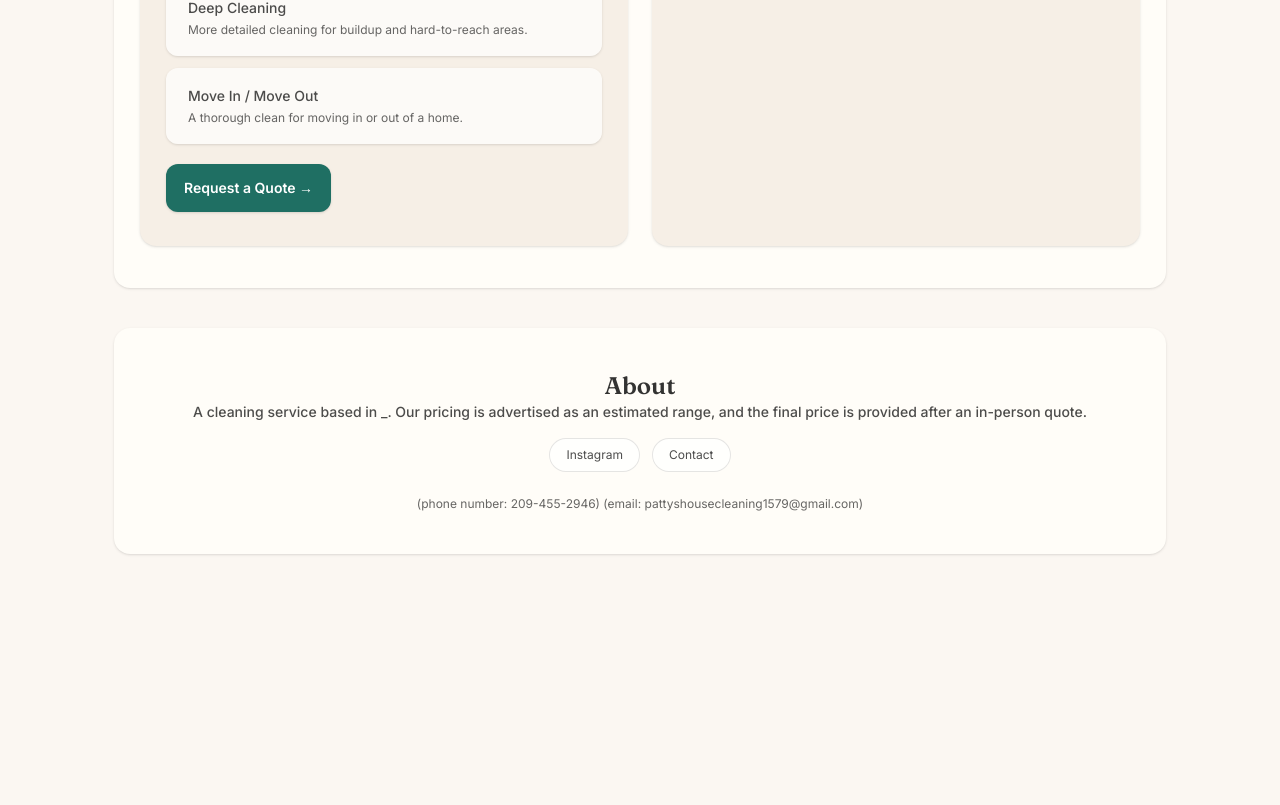
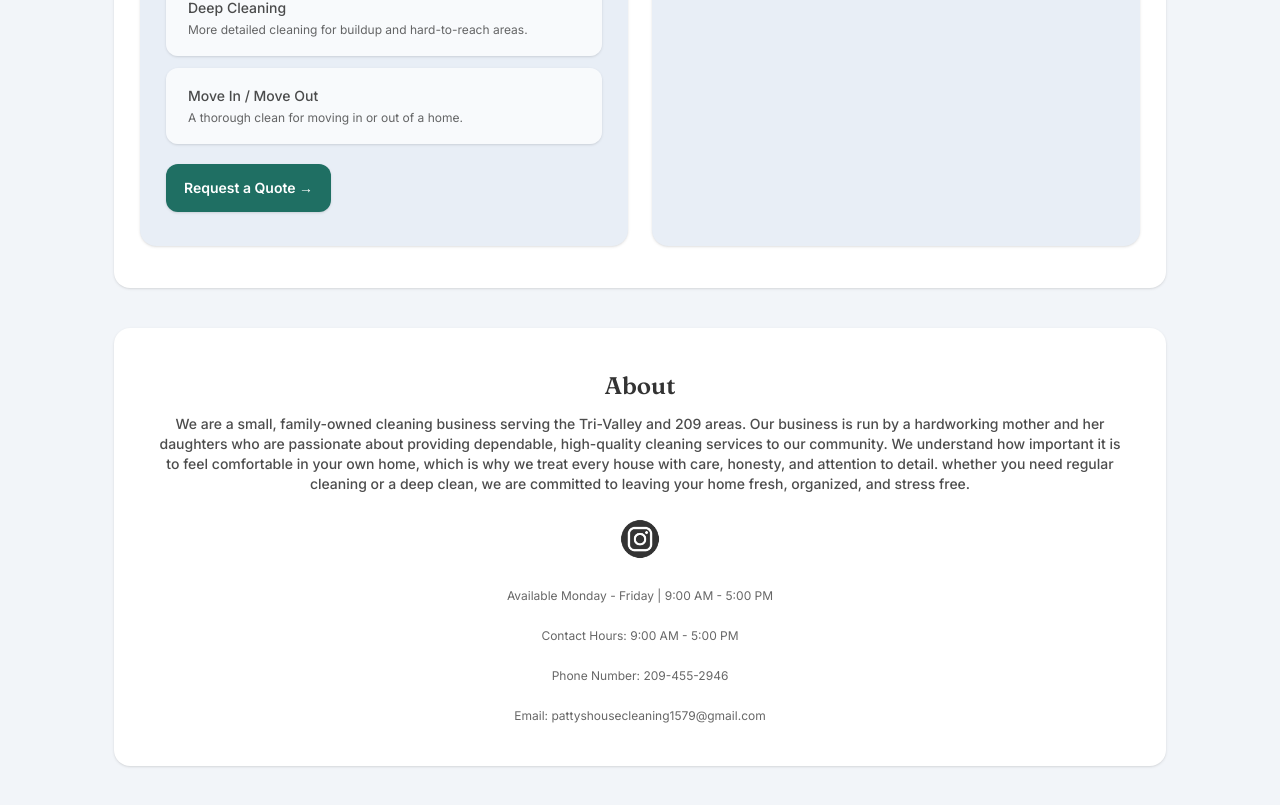
Before and after one commit to Ohcanorof/cleaning-website, a Next.js app: page / in a window 1280 px wide. Shown: the part 663-1468 px from the top of the page. Before the commit the page ends 1283 px from the top, so only its background shows below. Built offline with nearby package versions, Linux system fonts and the light colour scheme.

Commit message:
added insta logo, changed the color pallatte to something more cool/clean looking, as well as added the requested About section.

```diff
--- a/app/globals.css
+++ b/app/globals.css
@@ -2,11 +2,20 @@
 
 :root {
   /* Warm minimal palette */
-  --background: #fbf7f2;
+ /* --background: #fbf7f2;
   --foreground: #161616;
 
   --card: #fffdf8;
   --card-muted: #f6efe6;
+  --accent: #1f6f63;
+  --accent-foreground: #ffffff;
+*/
+  --background: #f2f5f9;
+  --foreground: #0f172a;
+
+  --card: #ffffff;
+  --card-muted: #e8eef6;
+
   --accent: #1f6f63;
   --accent-foreground: #ffffff;
 }
--- a/app/page.tsx
+++ b/app/page.tsx
@@ -1,4 +1,5 @@
 import Link from "next/link";
+import Image from "next/image";
 
 export default function HomePage(){
   return (
@@ -66,7 +67,7 @@ export default function HomePage(){
                 </div>
 
                 <div className="mx-auto mt-4 max-w-2xl text-center text-sm leading-relaxed text-white/90 sm:text-base">
-                  Pricing is advertised as an estimated range. Final pricing is confirmed after an in-person quote.
+                  Pricing is advertised as an estimated range, prices may vary case by case. Final pricing is confirmed after an in-person quote.
                 </div>
               </div>
             </div>
@@ -122,35 +123,55 @@ export default function HomePage(){
           {/* About / links */}
           <section
             id="about"
-            className="mt-10 rounded-2xl border-2 border-transparent bg-[color:var(--card)] px-6 py-10 text-center shadow-sm"
+            className="mt-10 rounded-2xl border-2 border-transparent bg-[color:var(--card)] px-10 py-10 text-center shadow-sm"
           >
             <div className="font-display text-2xl font-semibold text-black/80">About</div>
 
-            <div className="text-sm text-black/70 font-medium">
-              A cleaning service based in _. Our pricing is advertised as an estimated range, and the final price is provided after an in-person quote.
+            <div className="mt-3 text-sm text-black/70 font-medium">
+              We are a small, family-owned cleaning business serving the Tri-Valley and 209
+              areas. Our business is run by a hardworking mother and her daughters who are
+              passionate about providing dependable, high-quality cleaning services to our community.
+              We understand how important it is to feel comfortable in your own home, which is why we treat every house with care, honesty, and attention to detail. whether
+              you need regular cleaning or a deep clean, we are committed to leaving your home fresh, organized, and stress free.
+
+
             </div>
 
-            <div className="mt-4 flex flex-wrap justify-center gap-3 text-xs">
-              <Link
-                href="https://www.instagram.com/patriciashousecleaningservice/"
-                className="rounded-full border border-black/10 bg-white/70 text-black/70 px-4 py-2 hover:bg-black hover:text-white transition"
-                target="_blank"
-              >
-                Instagram
-              </Link>
+            <div className="mt-3 flex justify-center">
+            <Link
+              href="https://www.instagram.com/patriciashousecleaningservice/"
+              target="_blank"
+              rel="noopener noreferrer"
+              aria-label="Patricia’s House Cleaning on Instagram"
+              title="Instagram"
+              className="inline-flex items-center justify-center rounded-full p-2 transition hover:bg-black/5"
+            >
+              <Image
+                src="/insta1.png"
+                alt="Instagram"
+                width={50}
+                height={50}
+                className="opacity-80 hover:opacity-100 transition"
+              />
+            </Link>
+          </div>
 
-              <Link
-                href="/#contact"
-                className="rounded-full border border-black/10 bg-white/70 text-black/70 px-4 py-2 hover:bg-black hover:text-white transition"
-              >
-                Contact
-              </Link>
+            <div id="contact" className="mt-4 text-xs text-black/60">
+              Available Monday - Friday | 9:00 AM - 5:00 PM
             </div>
 
             <div id="contact" className="mt-6 text-xs text-black/60">
-              (phone number: 209-455-2946)
-              (email: pattyshousecleaning1579@gmail.com)
+              Contact Hours: 9:00 AM - 5:00 PM
             </div>
+
+            <div id="contact" className="mt-6 text-xs text-black/60">
+              Phone Number: 209-455-2946
+            </div>
+
+            <div id="contact" className="mt-6 text-xs text-black/60">
+              Email: pattyshousecleaning1579@gmail.com
+            </div>
+
           </section>
         </section>
       </div>
```
Also changed, not shown: public/insta1.png (added).
